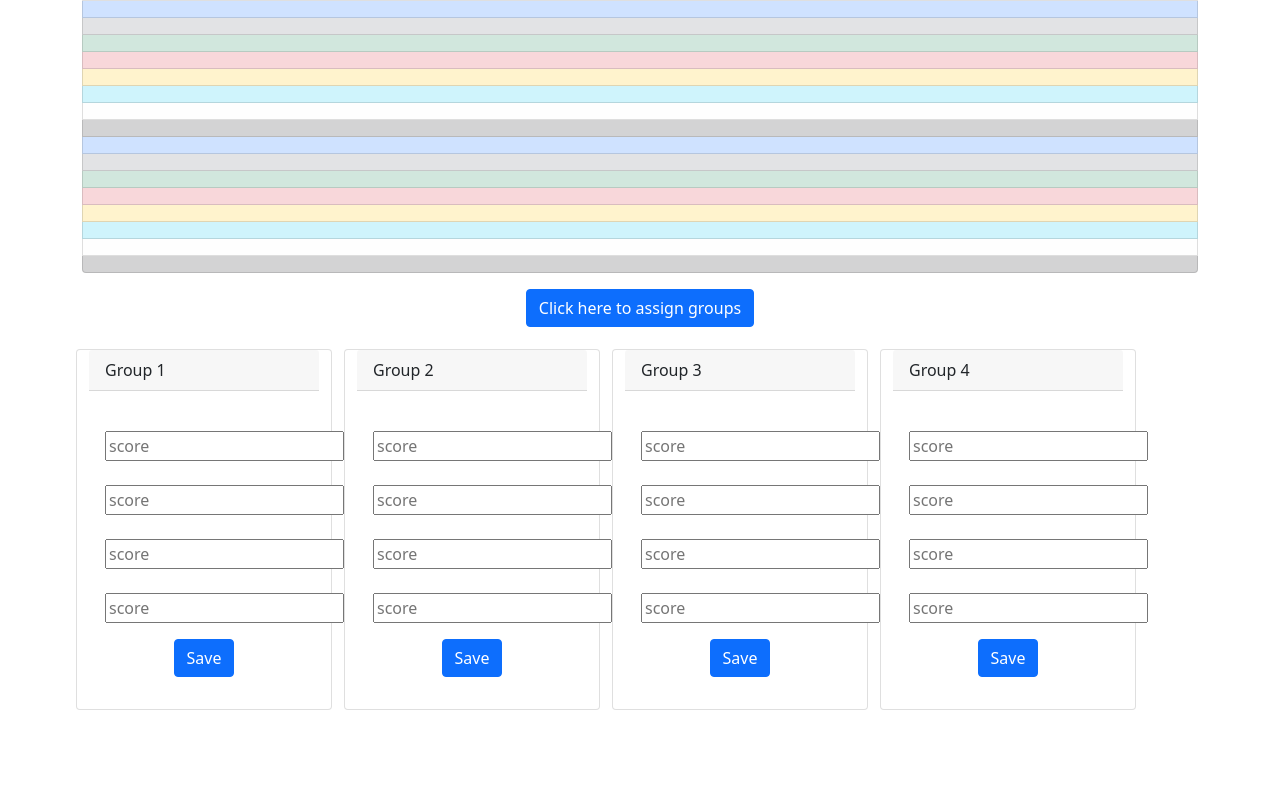
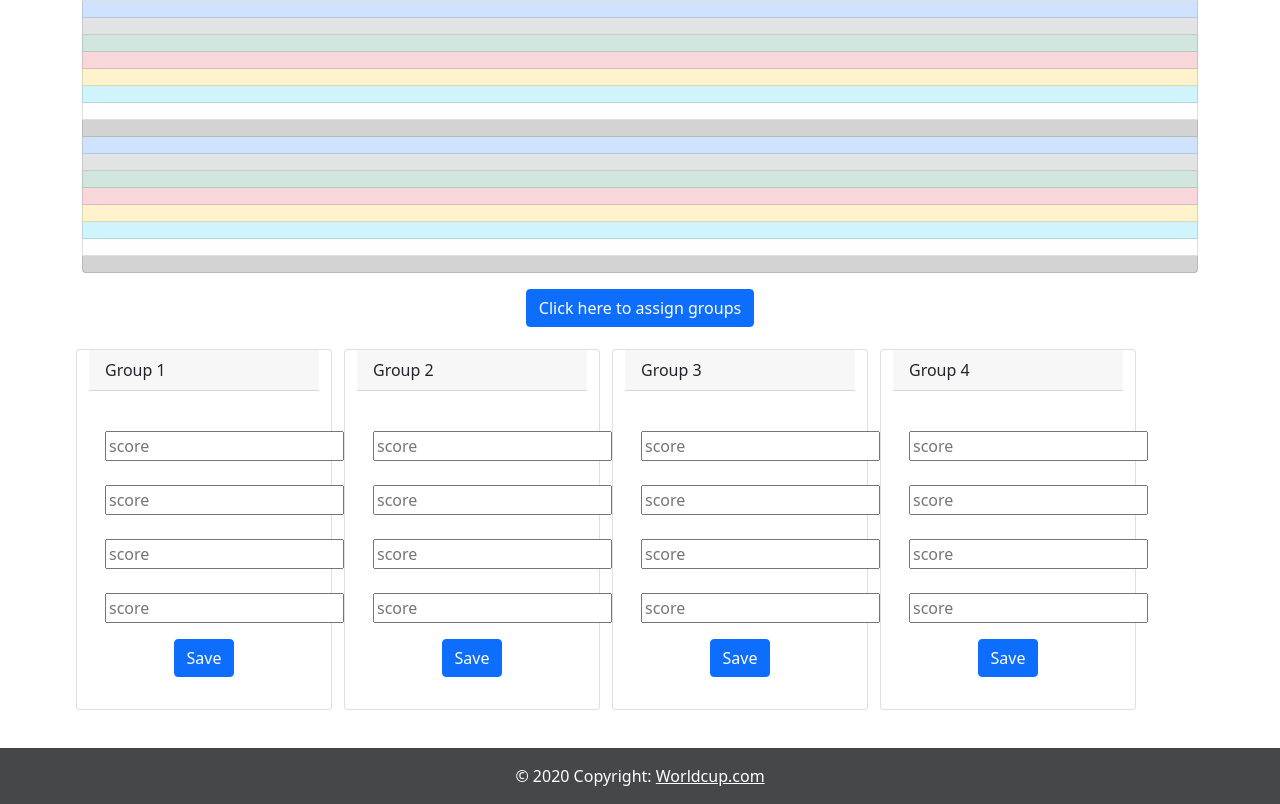
Before and after one commit to HabtamuTesfayeACT/Fifia-Random-coutries, a plain HTML site: page index.html in a window 1280 px wide. Shown: the part 193-997 px from the top of the page. Before the commit the page ends 925 px from the top, so only its background shows below. Drawn offline with nearby package versions, Linux system fonts and the light colour scheme; no server answers.

Commit message:
update index

```diff
--- a/index.html
+++ b/index.html
@@ -186,6 +186,16 @@
             </div>
         </div>
     </div>
+    <footer class="bg-dark text-center text-white mt-3">
+
+
+        <!-- Copyright -->
+        <div class="text-center p-3" style="background-color: rgba(219, 218, 218, 0.192);">
+          © 2020 Copyright:
+          <a class="text-white" href="https://mdbootstrap.com/">Worldcup.com</a>
+        </div>
+        <!-- Copyright -->
+      </footer>
     <script src="script.js"></script>
 </body>
 
```
